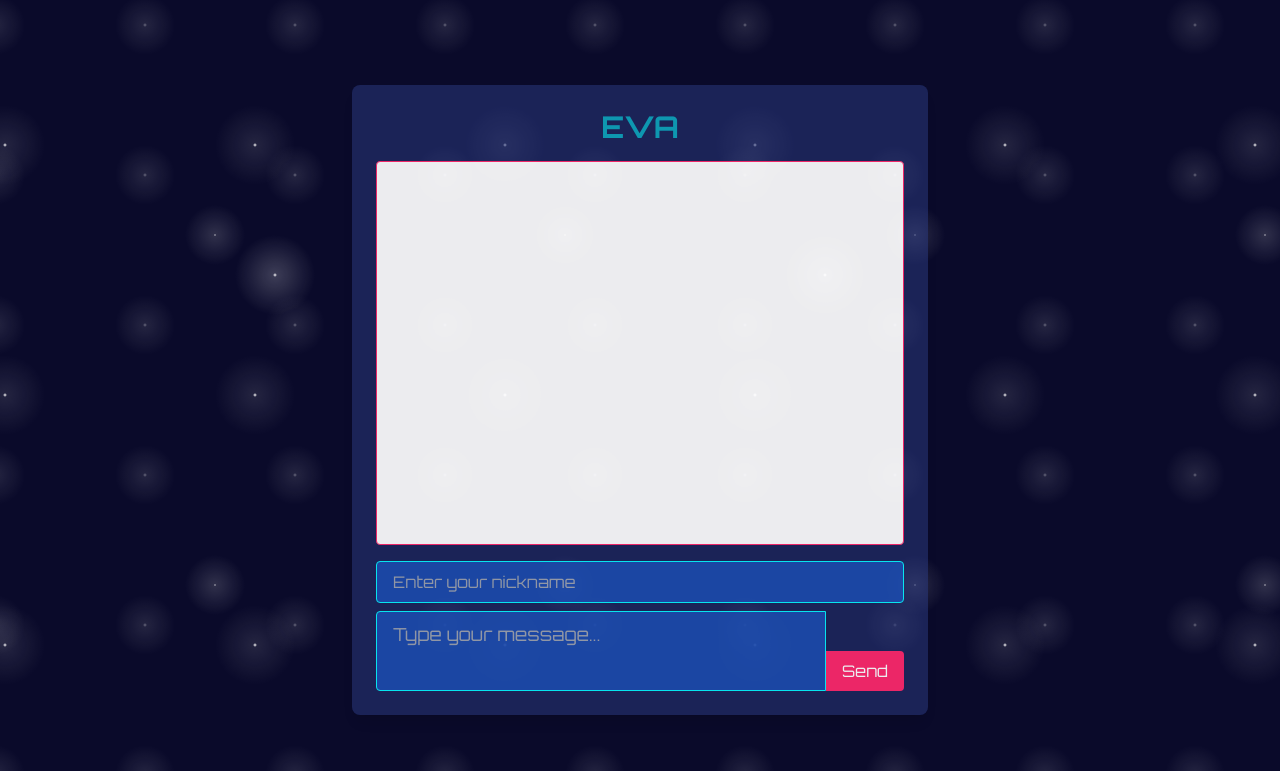
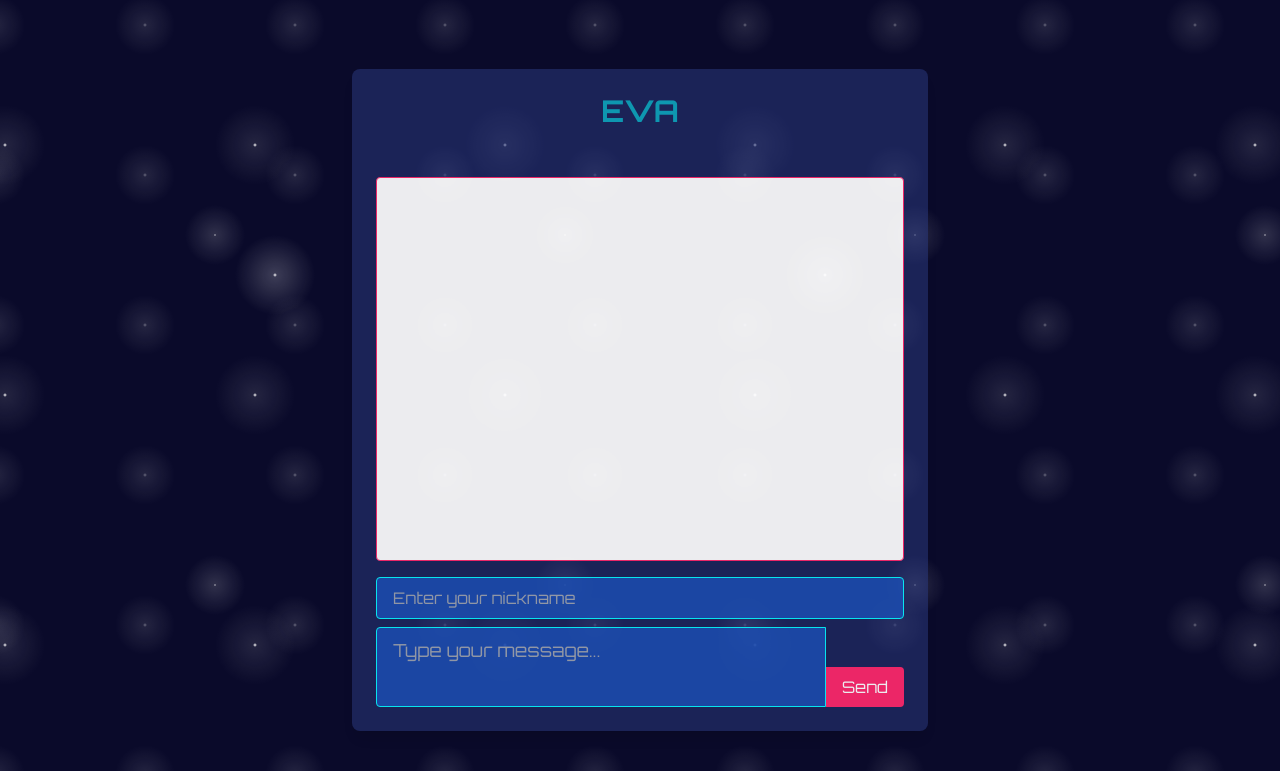
Before and after one commit to Jerieth/CIPHER, a Flask app: page / in a window 1280 px wide. Shown: the top 771 px of the page. Run offline with Flask 3, Linux system fonts and the light colour scheme; some libraries are stand-ins or nearby versions.

Commit message:
Agent query: 1. Is the 'EVA is typing' message appearing in a dedicated space above the chat messages? 2. Does the typing indicator have a fixed height of 1.5rem (h-6 class)? 3. Is the delayed response with EVA name working correctly?

```diff
--- a/static/css/output.css
+++ b/static/css/output.css
@@ -590,6 +590,10 @@ video {
   height: 5rem;
 }
 
+.h-6 {
+  height: 1.5rem;
+}
+
 .h-96 {
   height: 24rem;
 }
--- a/static/js/chat.js
+++ b/static/js/chat.js
@@ -65,10 +65,7 @@ document.addEventListener('DOMContentLoaded', () => {
     });
 
     socket.on('user_stop_typing', (data) => {
-        if (data.nickname === 'EVA') {
-            typingIndicator.classList.add('hidden');
-        } else if (typingIndicator.textContent === `${data.nickname} is typing...`) {
-            typingIndicator.classList.add('hidden');
-        }
+        typingIndicator.textContent = '';
+        typingIndicator.classList.add('hidden');
     });
 });
--- a/tailwind.config.js
+++ b/tailwind.config.js
@@ -19,6 +19,7 @@ module.exports = {
       },
       height: {
         '20': '5rem',
+        '6': '1.5rem',
       },
     },
   },
--- a/templates/index.html
+++ b/templates/index.html
@@ -38,8 +38,8 @@
 <body class="bg-deep-space text-star-white font-orbitron h-screen flex items-center justify-center starry-bg">
     <div class="w-full max-w-xl bg-cosmic-blue bg-opacity-60 rounded-lg shadow-lg p-6 chat-container">
         <h1 class="text-3xl font-bold mb-4 text-center text-neon-cyan animate-pulse-slow">EVA</h1>
+        <div id="typing-indicator" class="text-sm text-neon-cyan mb-2 h-6"></div>
         <div id="chat-messages" class="h-96 overflow-y-auto mb-4 p-2 border border-neon-pink rounded bg-white text-black text-lg"></div>
-        <div id="typing-indicator" class="text-sm text-neon-cyan mb-2 hidden"></div>
         <input type="text" id="nickname-input" class="w-full bg-deep-space border border-neon-cyan rounded px-4 py-2 mb-2 focus:outline-none focus:ring-2 focus:ring-neon-pink" placeholder="Enter your nickname">
         <form id="message-form" class="flex items-end">
             <textarea id="message-input" class="flex-grow bg-deep-space border border-neon-cyan rounded-l px-4 py-2 focus:outline-none focus:ring-2 focus:ring-neon-pink h-20 resize-none text-lg" placeholder="Type your message..."></textarea>
```
